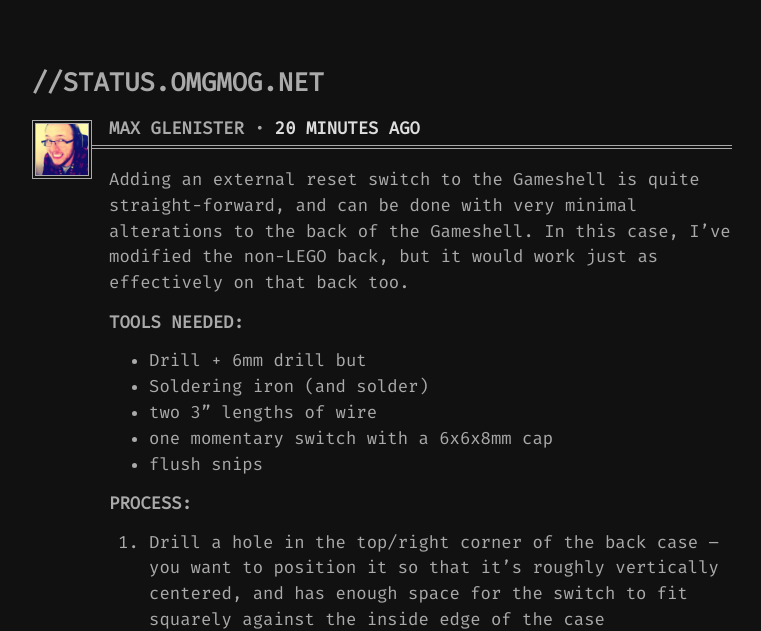
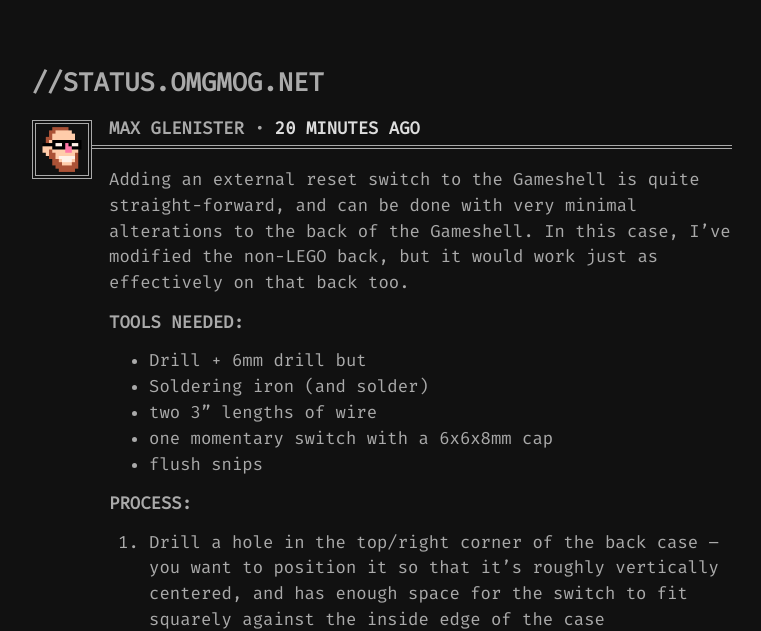
Before and after one commit to omgmog/status.omgmog.net, a Jekyll site: the page built from index.html, in a window 1280 px wide. Shown: the top 631 px of the page, without its empty margins (96-857 px from the left). Built offline with Jekyll 4.4.1, drawn with Linux system fonts in a browser that asks for light colours; comment, search, counter and statistics services are not loaded; grey boxes are pictures that could not be loaded.

Commit message:
Update single.html

```diff
--- a/_includes/single.html
+++ b/_includes/single.html
@@ -1,5 +1,5 @@
 <article>
-  <img src="{{ site.url }}/assets/max.jpg" class="avatar">
+  <img src="{{ site.url }}/assets/face.png" class="avatar">
   <h3>
     <span class="name">{{ site.author.name }} </span>
     <time datetime="{{ status.title | date_to_xmlschema }}">&middot;
```
